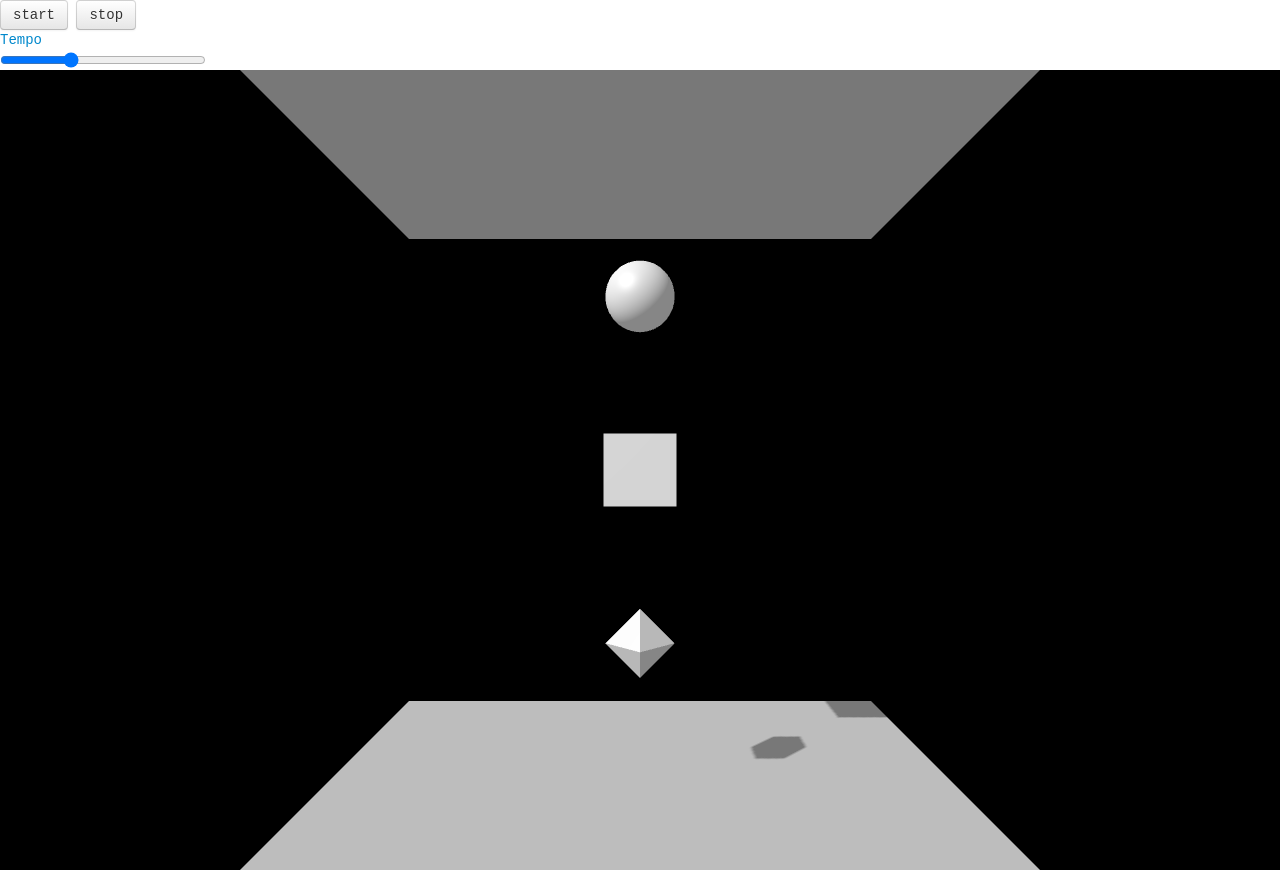
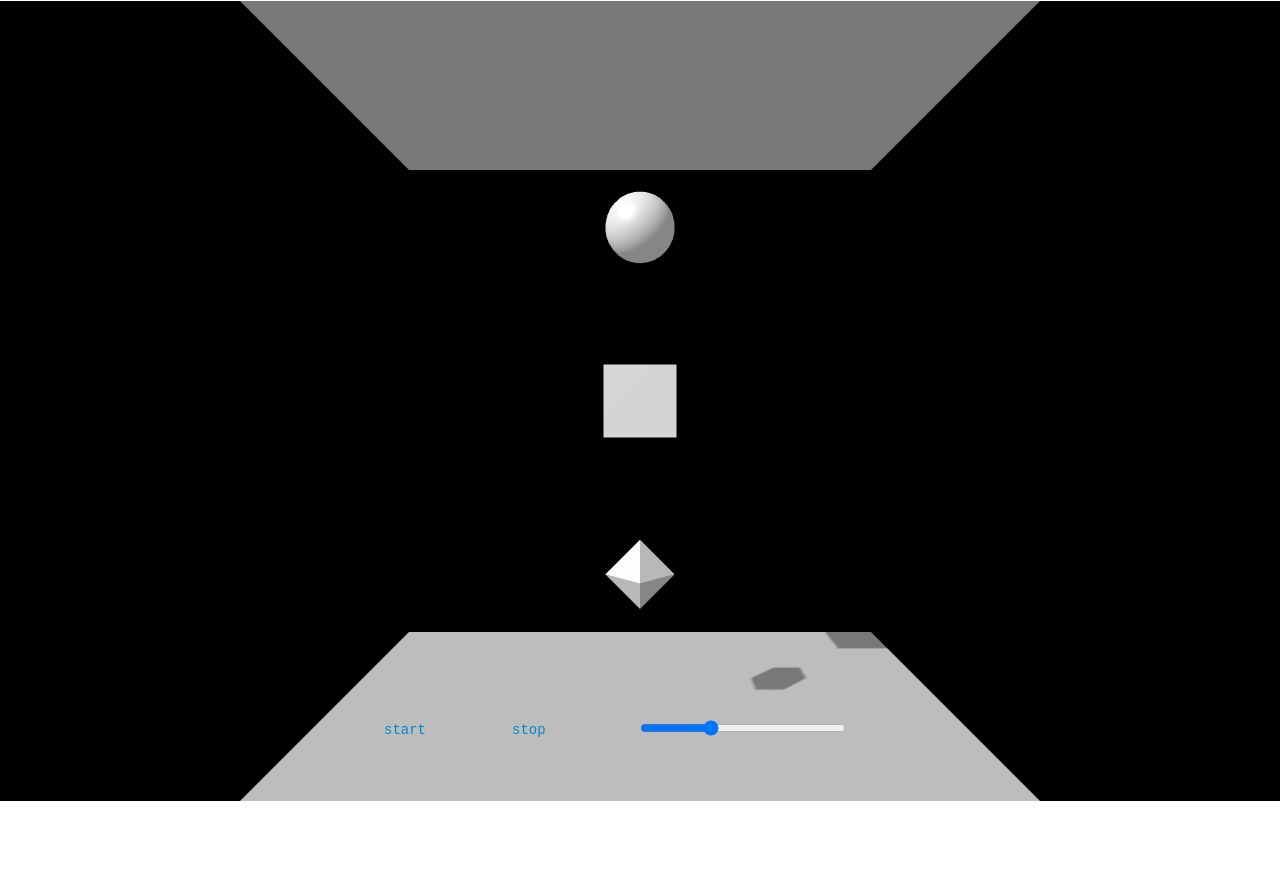
Before and after one commit to Lessstuck/hyperbolic, a website with bundled scripts: page index.html in a window 1280 px wide. After the commit the page ends 801 px from the top, so only its background shows below. Built offline with nearby package versions, Linux system fonts and the light colour scheme; animation ran at ten frames a second; files whose address does not match are found by name.

Commit message:
Move controls to overlay canvas

```diff
--- a/index.html
+++ b/index.html
@@ -48,19 +48,19 @@
     </div>
     <div class='span3'>
       <div >
-        <a href="#" id='start' class='btn'>start</a>
-        <a href="#" id='stop' class='btn'>stop</a>
+        <a href="#" id='start' class='start_overlay'>start</a>
+        <a href="#" id='stop' class='stop_overlay'>stop</a>
       </div>
     </div>
   </div>
 
 
-
+<!--
   <div>
     <a>Tempo</a>
-  </div>
+  </div> -->
   <div>
-    <input id="rate" type="range" value="106" min='40' max='240'/>
+    <input id="rate" class="tempo_overlay" type="range" value="106" min='40' max='240'/>
   </div>
 
   <div id="webgl"></div>
--- a/script/app.js
+++ b/script/app.js
@@ -21,9 +21,6 @@ function browserFormat () {
   // };
 };
 
-// console.log(`mesh position in app: ${meshes[0].position.x}`)
-
-
 $(document).ready(function () {
   const context = new AudioContext;
   window.addEventListener('touchstart', function() {
@@ -36,7 +33,6 @@ $(document).ready(function () {
   }, false);
   var rateTrigger = $("#rate");
   var meterTrigger = $("#meter");
-  // var morphTrigger = $("#morph");
   let metronomes = [];
   metronomes[0] = new Metronome(rateTrigger, meterTrigger, morphTrigger, 0);
   metronomes[1] = new Metronome(rateTrigger, meterTrigger, morphTrigger, 1);
--- a/style/style.css
+++ b/style/style.css
@@ -8,6 +8,31 @@ body {
 canvas {
   outline: none;
 }
+
+.tempo_overlay {
+  position: absolute;
+  display: block;
+  z-index: 99;
+  left: 50%;
+  top: 90%;
+  }
+
+.start_overlay  {
+  position: absolute;
+  display: block;
+  z-index: 99;
+  left: 30%;
+  top: 90%;
+  }
+
+  .stop_overlay  {
+    position: absolute;
+    display: block;
+    z-index: 99;
+    left: 40%;
+    top: 90%;
+    }
+
 
 /* more space for the Stats.js button name */
 .dg .cr.function .property-name {
```
